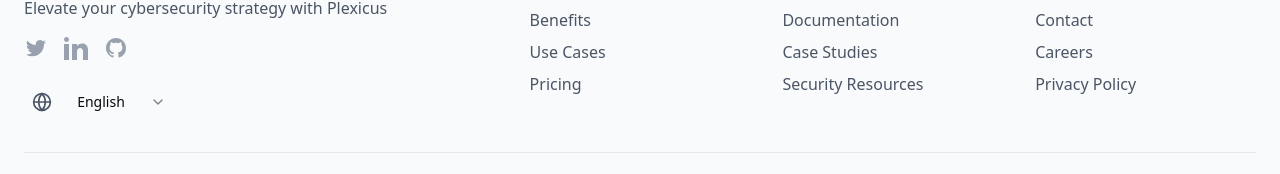
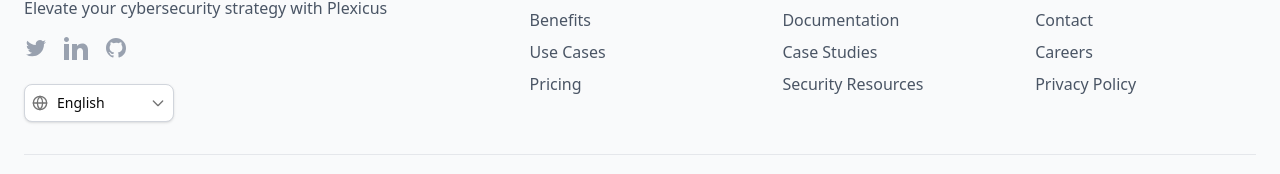
Before and after one commit to prasetya12/shared-ui, a React (Vite) app: page / in a window 1280 px wide. Shown: the part 205-379 px from the top of the page. Built offline with nearby package versions, Linux system fonts and the light colour scheme.

Commit message:
[fix] try using native html for select language

```diff
--- a/src/components/ui/select-language.tsx
+++ b/src/components/ui/select-language.tsx
@@ -1,29 +1,50 @@
-import {
-    Select,
-    SelectContent,
-    SelectItem,
-    SelectTrigger,
-    SelectValue,
-} from "../ui/select"
-import {  DEFAULT_LANGUAGE } from "../../contants/LanguageData"
+// import {
+//     Select,
+//     SelectContent,
+//     SelectItem,
+//     SelectTrigger,
+//     SelectValue,
+// } from "../ui/select"
+// import { DEFAULT_LANGUAGE } from "../../contants/LanguageData"
 import { Globe } from "lucide-react"
 export function SelectLanguage() {
     return (
-        <>
-            <Select defaultValue={DEFAULT_LANGUAGE.code}>
-                <SelectTrigger className="w-[150px] px-2 ">
-                    <Globe className="text-gray-600 w-5"/><SelectValue placeholder="Theme" />
-                </SelectTrigger>
-                <SelectContent>
-                <SelectItem value="en" key={0}>English</SelectItem>
-                <SelectItem value="id" key={1}>Indonesia</SelectItem>
+        // <>
+        //     <Select defaultValue={DEFAULT_LANGUAGE.code}>
+        //         <SelectTrigger className="w-[150px] px-2 ">
+        //             <Globe className="text-gray-600 w-5"/><SelectValue placeholder="Theme" />
+        //         </SelectTrigger>
+        //         <SelectContent>
+        //         <SelectItem value="en" key={0}>English</SelectItem>
+        //         <SelectItem value="id" key={1}>Indonesia</SelectItem>
 
 
-                    {/* {LANGUAGES.map((lang, index) => (
-                        <SelectItem value={lang.code} key={index}>{lang.name}</SelectItem>
-                    ))} */}
-                </SelectContent>
-            </Select>
+        //             {/* {LANGUAGES.map((lang, index) => (
+        //                 <SelectItem value={lang.code} key={index}>{lang.name}</SelectItem>
+        //             ))} */}
+        //         </SelectContent>
+        //     </Select>
+        // </>
+        <>
+            <div className="relative inline-flex items-center w-[150px]">
+                <Globe className="absolute left-2 h-4 w-4 text-muted-foreground pointer-events-none" />
+                <select
+                    defaultValue="en"
+                    className="appearance-none w-full pl-8 pr-6 py-2 text-sm bg-white border border-gray-300 rounded-md shadow-sm focus:outline-none focus:ring-2 focus:ring-ring focus:border-ring dark:bg-gray-900 dark:text-white dark:border-gray-700"
+                >
+                    <option value="en">English</option>
+                    <option value="id">Indonesia</option>
+                </select>
+                <svg
+                    className="pointer-events-none absolute right-2 top-1/2 transform -translate-y-1/2 h-4 w-4 text-muted-foreground"
+                    xmlns="http://www.w3.org/2000/svg"
+                    fill="none"
+                    viewBox="0 0 24 24"
+                    stroke="currentColor"
+                >
+                    <path strokeLinecap="round" strokeLinejoin="round" strokeWidth="2" d="M19 9l-7 7-7-7" />
+                </svg>
+            </div>
         </>
     )
 }
```
Also changed, not shown: 2 other files (tests, documents, lock files or other folders).
